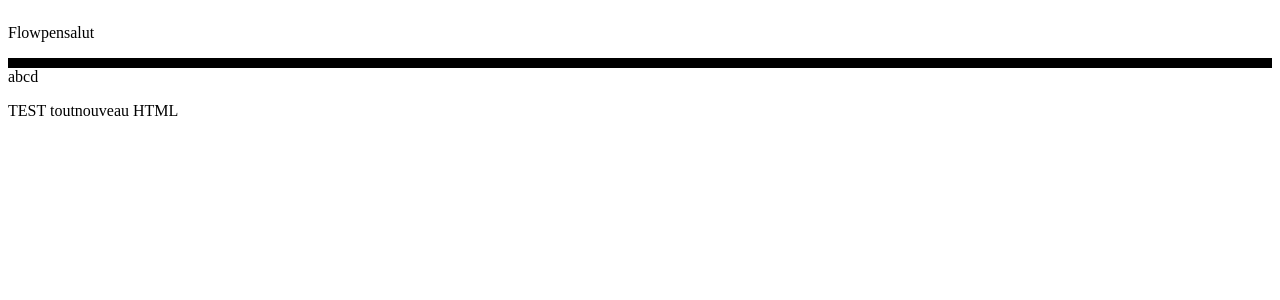
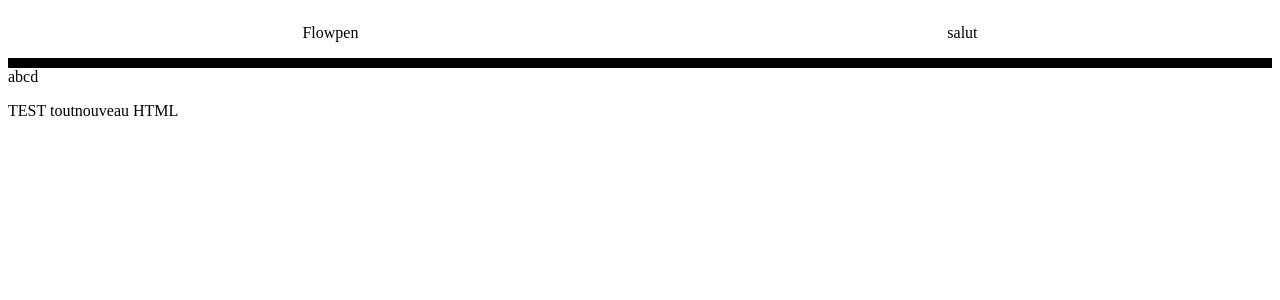
Before and after one commit to tristan-gaido/PollExpress, a PHP site: page / in a window 1280 px wide. Shown: the top 300 px of the page. Run offline with PHP 8.4, Linux system fonts and the light colour scheme.

Commit message:
modification css

```diff
--- a/styles.css
+++ b/styles.css
@@ -2,7 +2,7 @@
   display: flex;
   flex-direction: row;
   flex-wrap: nowrap;
-  justify-content: flex-start;
+  justify-content: space-around;
   align-content: stretch;
   align-items: stretch;
   border-bottom: 10px solid #000;
```
Also changed, not shown: 1 other file.
